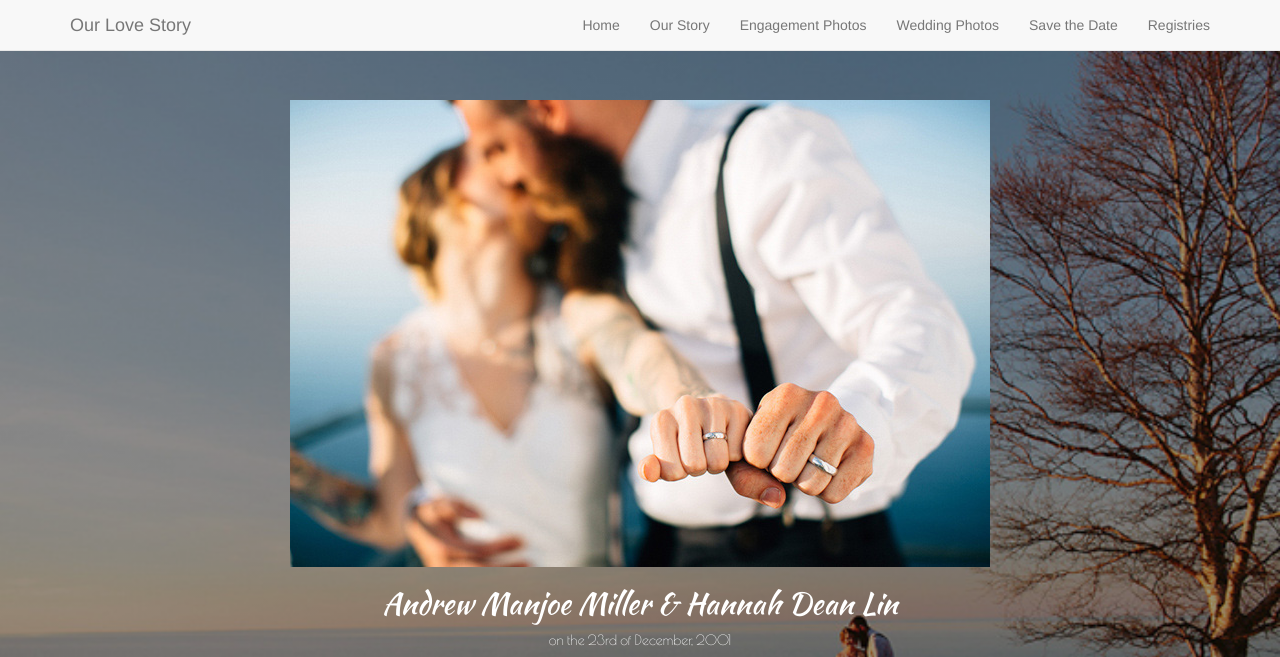
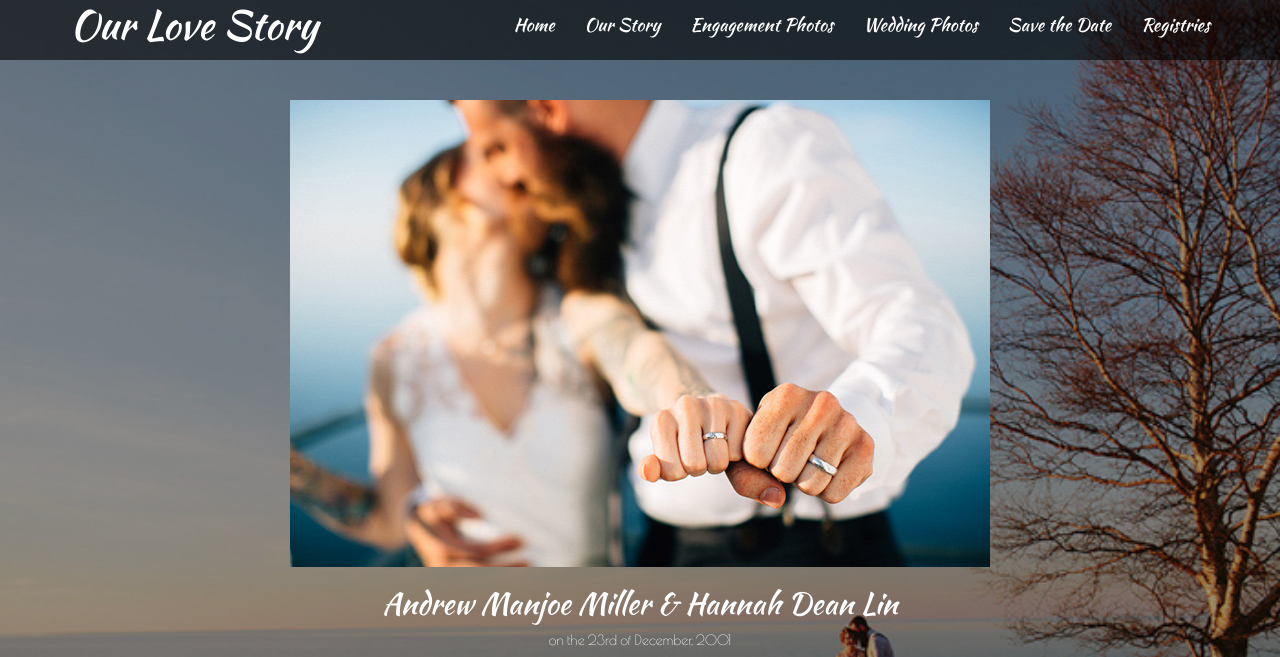
Before and after one commit to SilleSamantha/lighthousewedding, a plain HTML site: page index.html in a window 1280 px wide. Shown: the top 657 px of the page. Drawn offline with nearby package versions, Linux system fonts and the light colour scheme.

Commit message:
my nav bar sucks!
could not get my nav bar to change from transparent to color.

```diff
--- a/css/weddingpg.css
+++ b/css/weddingpg.css
@@ -1,3 +1,32 @@
+.navbar-default .navbar-nav > li> a{
+    color: white;
+}
+
+.navbar-default, .navbar-brand {
+    font-family: 'Kaushan Script', cursive;
+    font-size: 18px;
+    color: chartreuse;
+}
+
+.navbar-default .navbar-brand {
+    color: white;
+    font-size: 40px;
+}
+
+.opaque-navbar.opaque {
+    background-color: #010001;
+    height: 60px;
+    transition: background-color .5s ease 0s;
+}
+
+.opaque-navbar {
+    background-color: rgba(0,0,0,0.6);
+  /* Transparent = rgba(0,0,0,0) / Translucent = (0,0,0,0.5)  */
+    height: 60px;
+    border-bottom: 0px;
+    transition: background-color .5s ease 0s;
+}
+
 /*body*/
 
 .hero {
--- a/index.html
+++ b/index.html
@@ -29,7 +29,7 @@
 </head>
 
 <body>
-    <nav class="navbar navbar-default navbar-fixed-top opaque-navbar opaque" role ="navigation">
+    <nav class="navbar navbar-default navbar-fixed-top opaque-navbar" role ="navigation">
         <div class="container">
             <div class="navbar-header">
                 <button type="button" class="navbar-toggle collapsed" data-toggle="collapse" data-target="#example-navbar-collapse">
```
